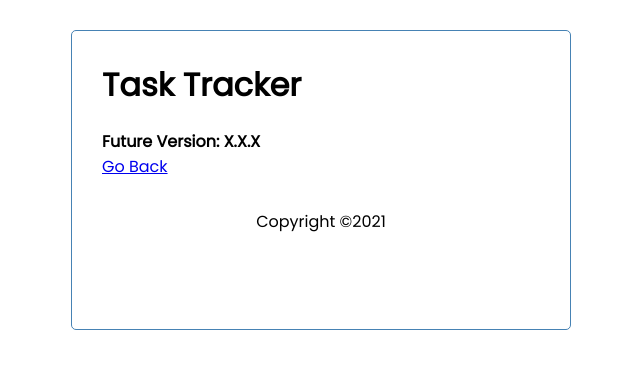
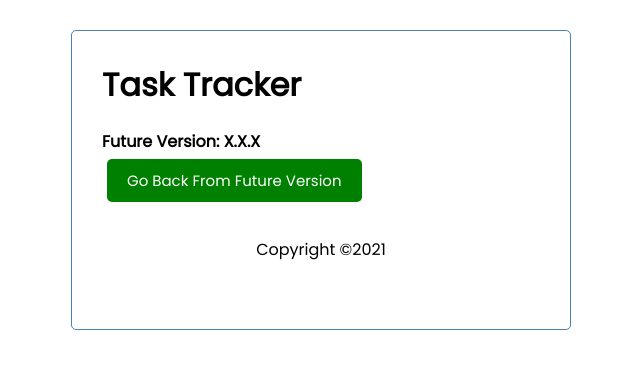
Before and after one commit to Arielxch/Task-Tracker, a React (Create React App) app: page /future-version in a window 1280 px wide. Shown: the top 368 px of the page, without its empty margins (319-959 px from the left). Built offline with nearby package versions, Linux system fonts and the light colour scheme; data requests are answered from the project's data file.

Commit message:
chore: add go back button

```diff
--- a/src/App.js
+++ b/src/App.js
@@ -5,6 +5,7 @@ import Footer from './components/Footer';
 import Tasks from './components/Tasks';
 import AddTask from './components/AddTask';
 import SharedAbout from './components/SharedAbout';
+
 
 
 const App = () => {
@@ -109,8 +110,8 @@ const App = () => {
             </>
 
           )} />
-        <Route path='/about' render={() => <SharedAbout versionTitle='about version' versionNumber='1.0.0' />} />
-        <Route path='/future-version' render={() => <SharedAbout versionTitle='future version' versionNumber='x.x.x' />} />
+        <Route path='/about' render={() => <SharedAbout versionTitle='about version' versionNumber='1.0.0' goBackButtonText='go back from about' />} />
+        <Route path='/future-version' render={() => <SharedAbout versionTitle='future version' versionNumber='x.x.x' goBackButtonText='go back from future version' />} />
         <Route path='/default-version' render={() => <SharedAbout />} />
         <Footer />
       </div>
--- a/src/components/SharedAbout.js
+++ b/src/components/SharedAbout.js
@@ -1,22 +1,30 @@
 import { Link } from 'react-router-dom';
 import PropTypes from 'prop-types';
+import Button from './Button';
 
-const SharedAbout = ({ versionTitle, versionNumber }) => {
+const SharedAbout = ({ versionTitle, versionNumber, goBackButtonText }) => {
   return (
     <div>
       <h4 style={{ textTransform: 'capitalize' }}>{`${versionTitle}: ${versionNumber}`}</h4>
-      <Link to='/'>Go Back</Link>
+      <Link to='/'>
+        <Button
+          buttonColor='green'
+          text={goBackButtonText} />
+      </Link>
     </div>
   );
 };
 
+
 SharedAbout.defaultProps = {
   versionTitle: 'default version',
-  versionNumber: '0.0.0'
+  versionNumber: '0.0.0',
+  goBackButtonText: 'go back from default'
 };
 
 SharedAbout.propTypes = {
   versionTitle: PropTypes.string,
-  versionNumber: PropTypes.string
+  versionNumber: PropTypes.string,
+  goBackButtonText: PropTypes.string
 };
 export default SharedAbout;
```
